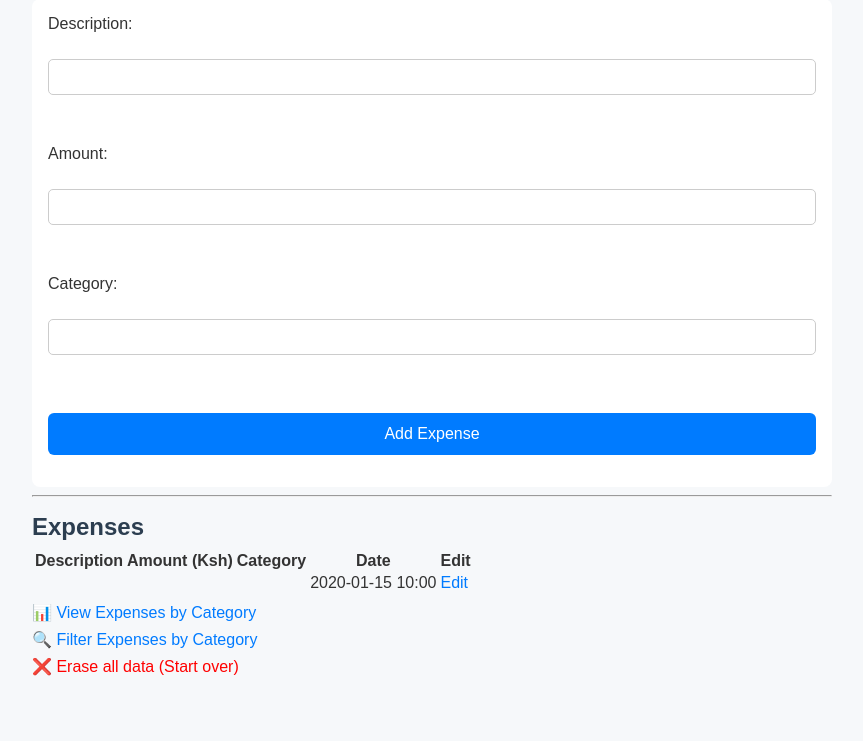
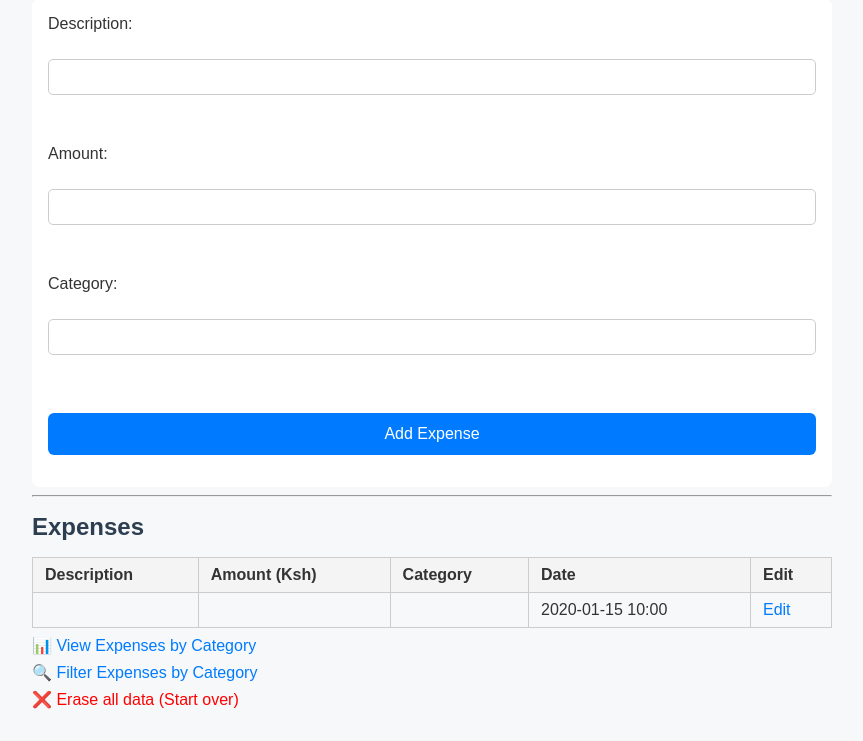
Before and after one commit to melmuya/budget-tracker, a Flask app: page / in a window 1280 px wide. Shown: the part 340-1081 px from the top of the page, without its empty margins (208-1071 px from the left). Before the commit the page ends 1016 px from the top, so only its background shows below. Run offline with Flask 3, Linux system fonts and the light colour scheme; tables that the repository leaves empty hold one stand-in row (values such as "Sample post").

Commit message:
Added styles for the Expense table on homepage

```diff
--- a/static/styles.css
+++ b/static/styles.css
@@ -158,3 +158,28 @@
     margin-bottom: 1.5rem;
     z-index: 10;
 }
+
+.expense-table {
+    width: 100%;
+    border-collapse: collapse;
+    margin-top: 1rem;
+}
+
+.expense-table th,
+.expense-table td {
+    border: 1px solid #ccc;
+    padding: 8px 12px;
+    text-align: left;
+}
+
+.expense-table th {
+    background-color: #f4f4f4;
+}
+
+.expense-table tr:nth-child(even) {
+    background-color: #fafafa;
+}
+
+.expense-table tr:hover {
+    background-color: #f1f1f1;
+}
```
